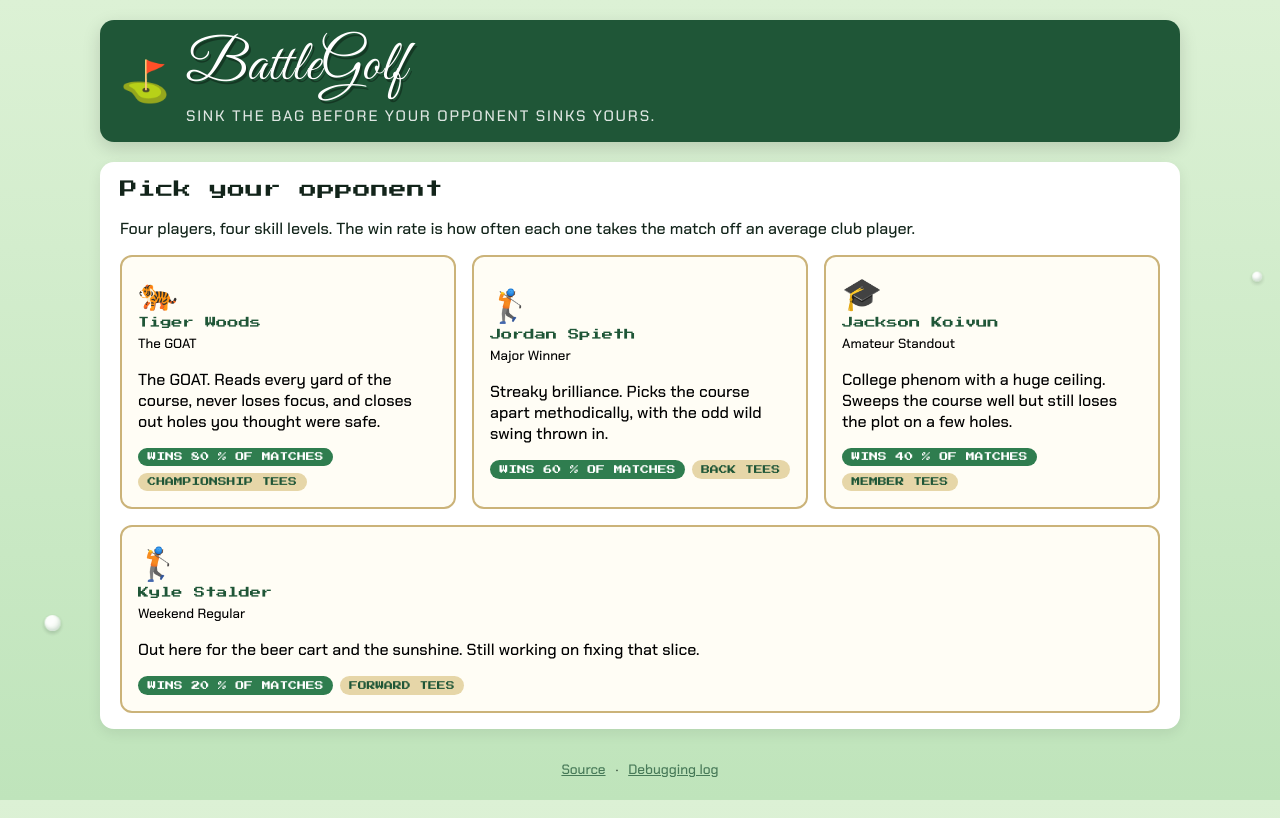
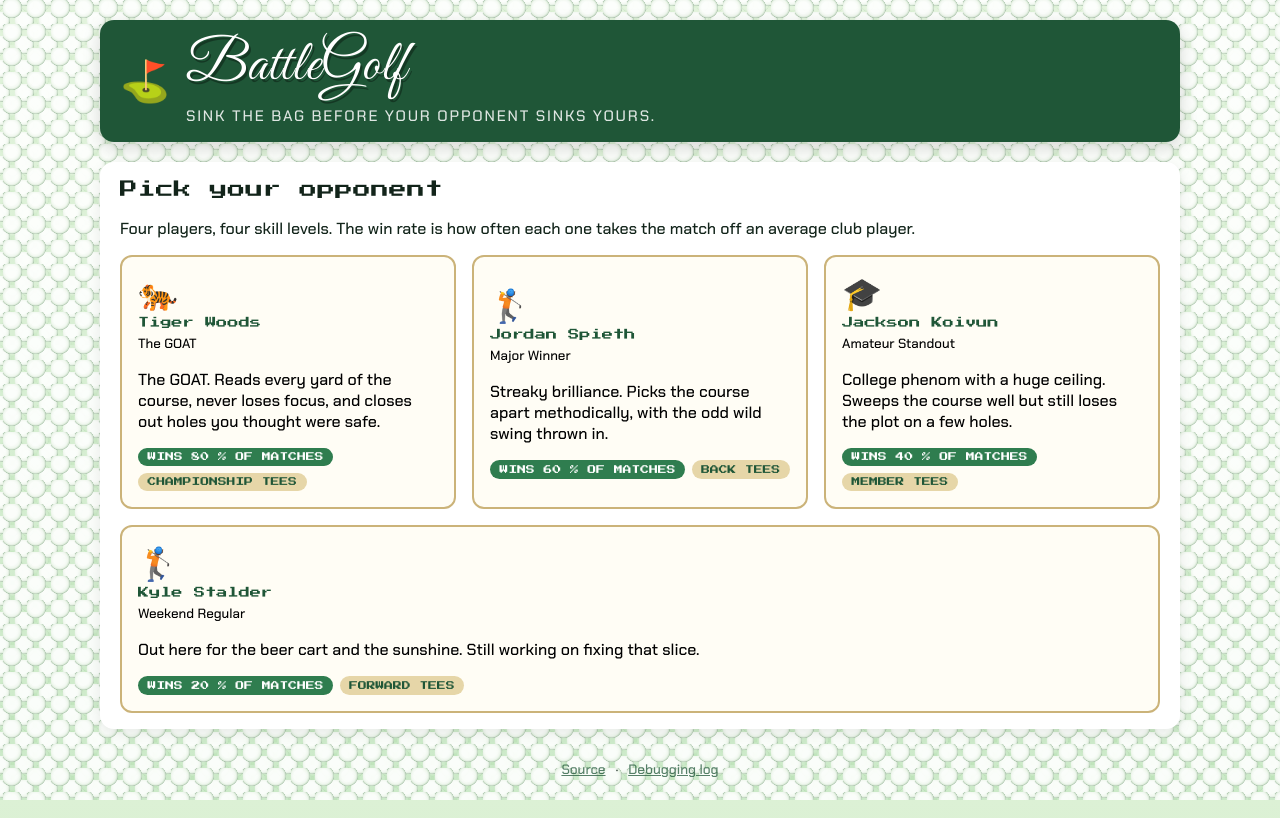
Before and after one commit to dk-cognition/DK-Battleship, an ASP.NET Core app: page / in a window 1280 px wide. Run offline with ASP.NET Core 8, Linux system fonts and the light colour scheme; style sheets or scripts are compiled from the project's sources.

Commit message:
Render the golf-ball backdrop as tiled panning layers
Co-Authored-By: dilan.krishnamurthy <dilan.krishnamurthy@cognition.ai>

```diff
--- a/src/DKBattleship.Web/Layout/MainLayout.razor
+++ b/src/DKBattleship.Web/Layout/MainLayout.razor
@@ -1,10 +1,8 @@
 @inherits LayoutComponentBase
 
 <div class="driving-range" aria-hidden="true">
-    @for (var i = 0; i < BallCount; i++)
-    {
-        <span class="ball"></span>
-    }
+    <div class="field far"></div>
+    <div class="field near"></div>
 </div>
 
 <div class="course">
@@ -26,8 +24,3 @@
         <a href="https://github.com/dk-cognition/DK-Battleship/blob/main/DEBUGGING.md" target="_blank" rel="noopener">Debugging log</a>
     </footer>
 </div>
-
-@code {
-    // One lane each; app.css styles .ball:nth-child(1..10).
-    private const int BallCount = 10;
-}
--- a/src/DKBattleship.Web/wwwroot/css/app.css
+++ b/src/DKBattleship.Web/wwwroot/css/app.css
@@ -32,46 +32,46 @@ html, body {
     z-index: 0;
 }
 
-.driving-range .ball {
+/* Each layer is one tiled ball pattern; --tile is both the ball spacing and the
+   distance the layer travels per loop, so the pan is seamless. */
+.driving-range .field {
     position: absolute;
-    top: var(--lane);
-    left: 100%;
-    width: var(--size);
-    height: var(--size);
-    border-radius: 50%;
-    background:
-        radial-gradient(circle at 30% 26%, #ffffff 0 30%, rgba(255, 255, 255, 0) 55%),
-        radial-gradient(circle at 62% 68%, #f6faf5 0 55%, #c2d4c2 100%);
-    box-shadow: 0 2px 4px rgba(18, 36, 26, .22), inset -1px -2px 3px rgba(31, 86, 55, .18);
-    opacity: .95;
-    animation: drift-left var(--drift) linear var(--delay) infinite;
+    inset: calc(var(--tile) * -2);
+    background-image:
+        radial-gradient(circle at 36% 32%, #ffffff 0 26%, #f6faf5 36%, #e2eee0 42%, #a8c0a9 46%, rgba(168, 192, 169, 0) 48%),
+        radial-gradient(circle at 36% 32%, #ffffff 0 26%, #f6faf5 36%, #e2eee0 42%, #a8c0a9 46%, rgba(168, 192, 169, 0) 48%);
+    background-size: var(--tile) var(--tile);
+    background-position: 0 0, calc(var(--tile) / 2) calc(var(--tile) / 2);
+    opacity: var(--layer-opacity);
+    will-change: transform;
+    animation: pan-left var(--pan) linear infinite;
 }
 
-@keyframes drift-left {
+.driving-range .field.near {
+    --tile: 24px;
+    --pan: 1.7s;
+    --layer-opacity: .9;
+}
+
+.driving-range .field.far {
+    --tile: 15px;
+    --pan: 2.6s;
+    --layer-opacity: .2;
+}
+
+@keyframes pan-left {
     from {
         transform: translate3d(0, 0, 0);
     }
 
     to {
-        transform: translate3d(calc(-100vw - var(--size) * 2), -18px, 0);
+        transform: translate3d(calc(var(--tile) * -1), 0, 0);
     }
 }
 
-.driving-range .ball:nth-child(1)  { --lane: 12%; --size: 12px; --drift: 26s; --delay: -3s; }
-.driving-range .ball:nth-child(2)  { --lane: 27%; --size: 18px; --drift: 34s; --delay: -12s; }
-.driving-range .ball:nth-child(3)  { --lane: 41%; --size: 14px; --drift: 22s; --delay: -7s; }
-.driving-range .ball:nth-child(4)  { --lane: 55%; --size: 20px; --drift: 40s; --delay: -20s; }
-.driving-range .ball:nth-child(5)  { --lane: 68%; --size: 13px; --drift: 30s; --delay: -1s; }
-.driving-range .ball:nth-child(6)  { --lane: 79%; --size: 16px; --drift: 24s; --delay: -16s; }
-.driving-range .ball:nth-child(7)  { --lane: 90%; --size: 11px; --drift: 36s; --delay: -9s; }
-.driving-range .ball:nth-child(8)  { --lane: 5%;  --size: 15px; --drift: 44s; --delay: -28s; }
-.driving-range .ball:nth-child(9)  { --lane: 34%; --size: 10px; --drift: 28s; --delay: -22s; }
-.driving-range .ball:nth-child(10) { --lane: 61%; --size: 12px; --drift: 32s; --delay: -34s; }
-
 @media (prefers-reduced-motion: reduce) {
-    .driving-range .ball {
+    .driving-range .field {
         animation: none;
-        left: var(--lane);
     }
 }
 
```
